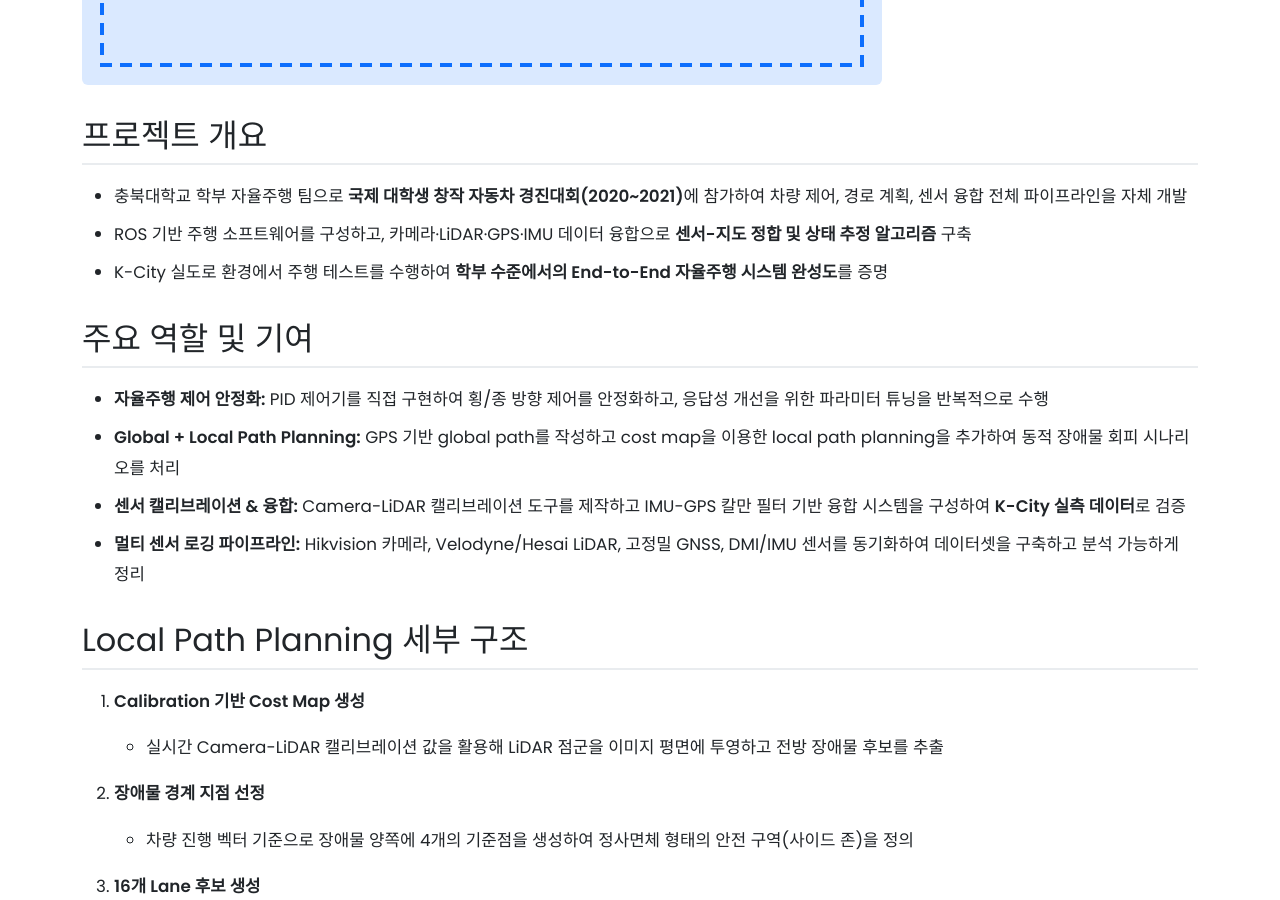
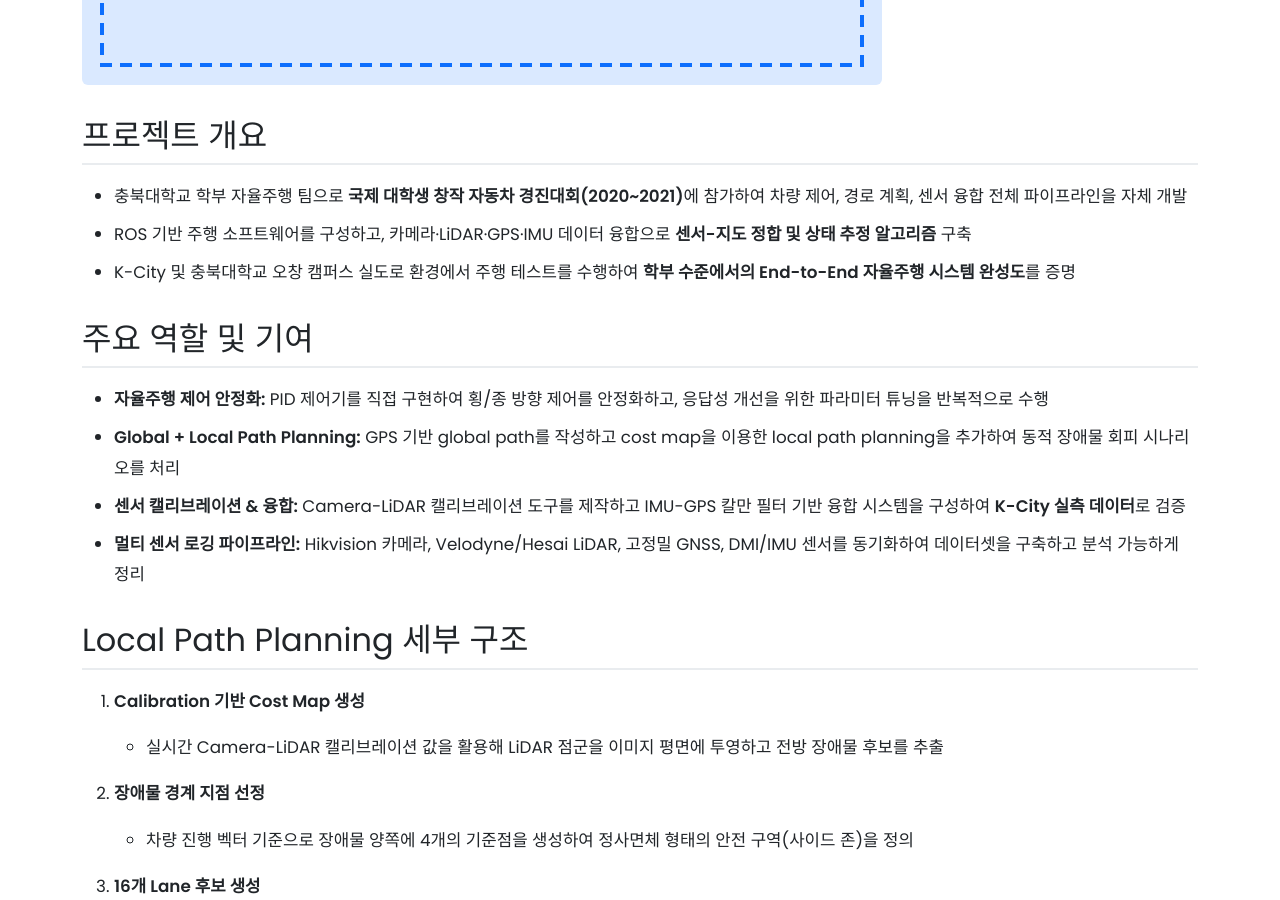
Before and after one commit to jinwoo-Sync/jinwoo-Sync.github.io, a Jekyll site: the page built from _projects/autonomous_competition.md, in a window 1280 px wide and 900 px high, scrolled down 671 px. Built offline with Jekyll 4.4.1, drawn with Linux system fonts in a browser that asks for light colours.

Commit message:
내용 수정

```diff
--- a/_projects/autonomous_competition.md
+++ b/_projects/autonomous_competition.md
@@ -14,7 +14,7 @@ order: 7
 
 - 충북대학교 학부 자율주행 팀으로 **국제 대학생 창작 자동차 경진대회(2020~2021)**에 참가하여 차량 제어, 경로 계획, 센서 융합 전체 파이프라인을 자체 개발
 - ROS 기반 주행 소프트웨어를 구성하고, 카메라·LiDAR·GPS·IMU 데이터 융합으로 **센서-지도 정합 및 상태 추정 알고리즘** 구축
-- K-City 실도로 환경에서 주행 테스트를 수행하여 **학부 수준에서의 End-to-End 자율주행 시스템 완성도**를 증명
+- K-City 및 충북대학교 오창 캠퍼스 실도로 환경에서 주행 테스트를 수행하여 **학부 수준에서의 End-to-End 자율주행 시스템 완성도**를 증명
 
 ## 주요 역할 및 기여
 
```
